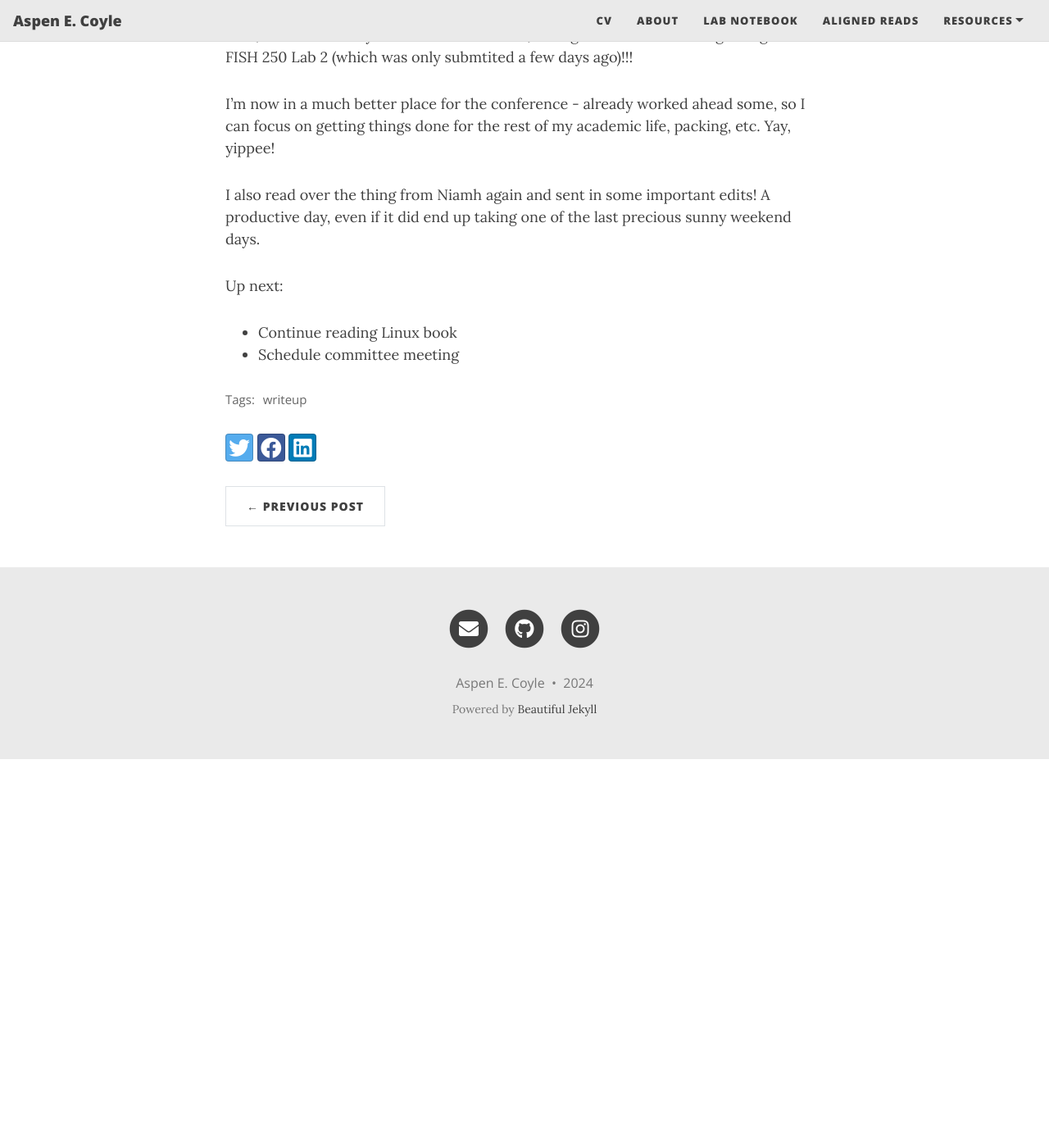
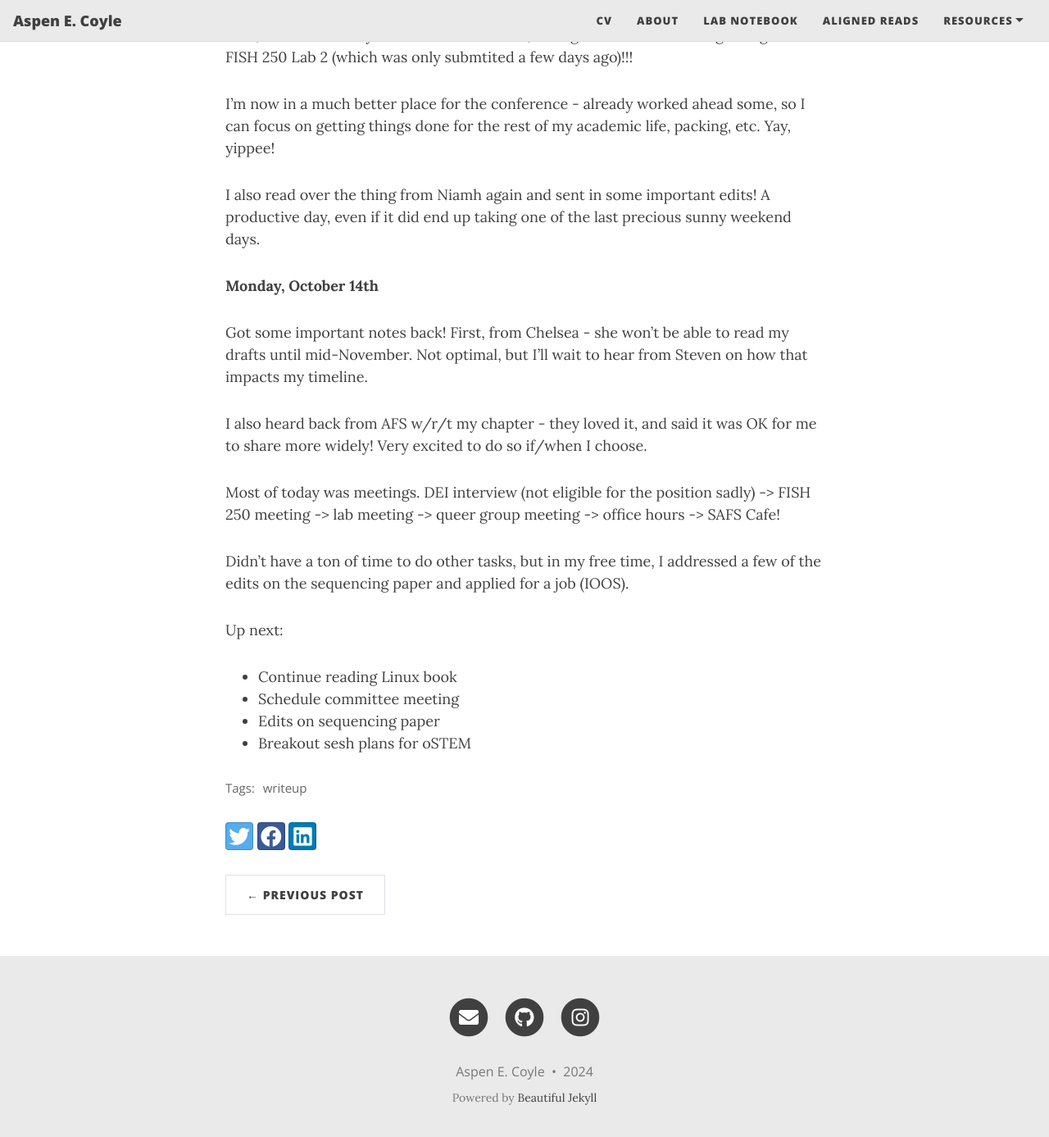
Before and after one commit to aspencoyle/aspencoyle.github.io, a Jekyll site: the page built from _posts/2024-10-01-October_posts.md, in a window 1280 px wide and 1400 px high, scrolled down 5180 px. Shown: the top 1387 px of the window at 82% size. Built offline with Jekyll 4.4.1, drawn with Linux system fonts in a browser that asks for light colours; nearby versions of some CDN libraries; before the commit the page ends 6106 px from its top, so only the background shows below that.

Commit message:
new notebook post

```diff
--- a/_posts/2024-10-01-October_posts.md
+++ b/_posts/2024-10-01-October_posts.md
@@ -141,6 +141,18 @@ I'm now in a much better place for the conference - already worked ahead some, s
 
 I also read over the thing from Niamh again and sent in some important edits! A productive day, even if it did end up taking one of the last precious sunny weekend days.
 
+**Monday, October 14th**
+
+Got some important notes back! First, from Chelsea - she won't be able to read my drafts until mid-November. Not optimal, but I'll wait to hear from Steven on how that impacts my timeline.
+
+I also heard back from AFS w/r/t my chapter - they loved it, and said it was OK for me to share more widely! Very excited to do so if/when I choose.
+
+Most of today was meetings. DEI interview (not eligible for the position sadly) -> FISH 250 meeting -> lab meeting -> queer group meeting -> office hours -> SAFS Cafe!
+
+Didn't have a ton of time to do other tasks, but in my free time, I addressed a few of the edits on the sequencing paper and applied for a job (IOOS).
+
 Up next:
 - Continue reading Linux book
 - Schedule committee meeting
+- Edits on sequencing paper
+- Breakout sesh plans for oSTEM
```
